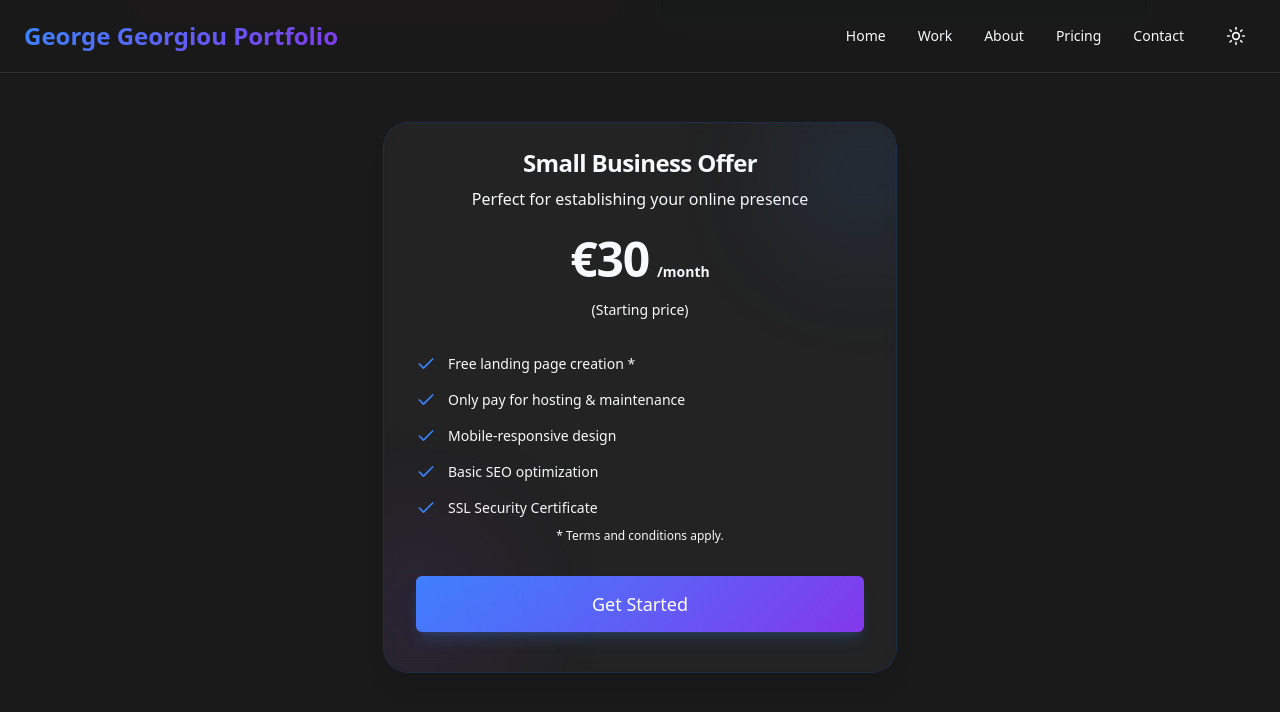
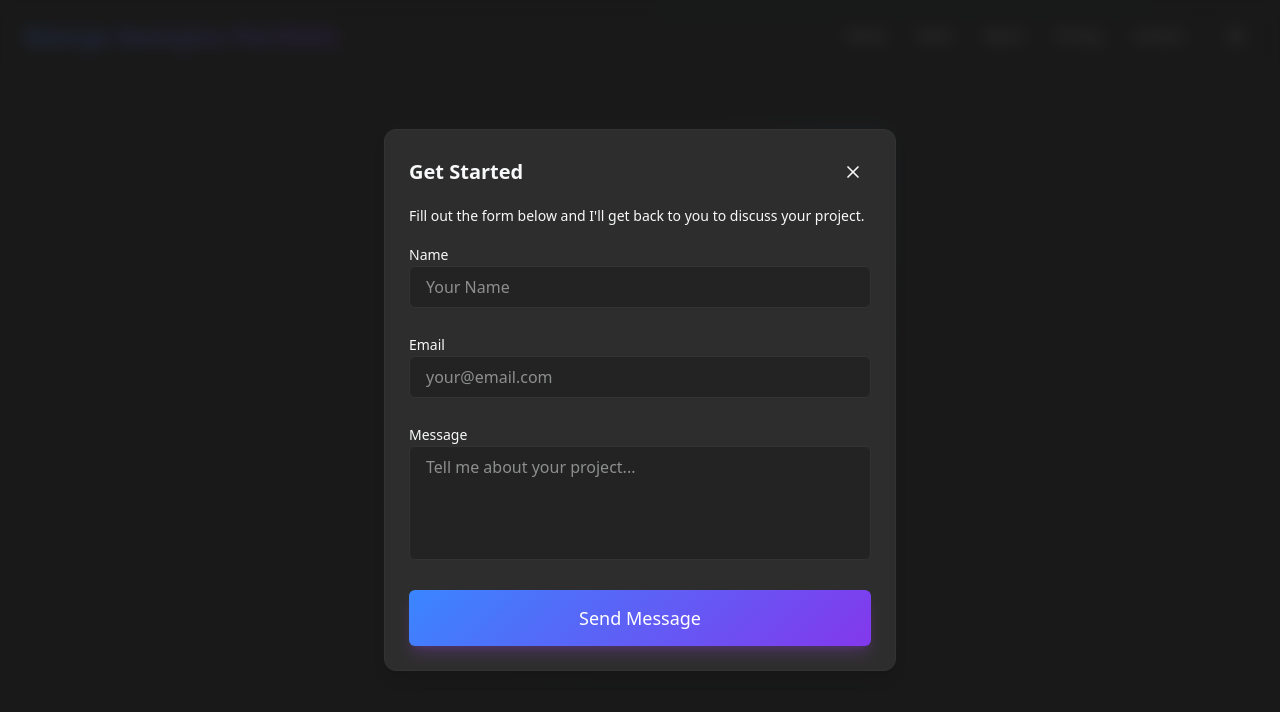
Before and after one commit to georgiougt/My-Portfolio, a Next.js app: page /pricing in a window 1280 px wide. Both pictures are taken after a click on the button "Get Started". Shown: the part 851-1563 px from the top of the page. Built offline with nearby package versions, Linux system fonts and the light colour scheme.

Commit message:
Implement ContactForm, Modal, and update Pricing page buttons

```diff
--- a/app/contact/page.tsx
+++ b/app/contact/page.tsx
@@ -1,6 +1,7 @@
 import { Navbar } from "@/components/layout/Navbar";
 import { Button } from "@/components/ui/Button";
 import { Card } from "@/components/ui/Card";
+import { ContactForm } from "@/components/sections/ContactForm";
 
 export default function Contact() {
     return (
@@ -15,46 +16,7 @@ export default function Contact() {
                         Have a project in mind? Let&apos;s build something amazing together.
                     </p>
 
-                    <Card className="p-8">
-                        {/*
-                          Form functional with user provided ID
-                        */}
-                        <form className="space-y-6" action="https://formspree.io/f/maqbkqzg" method="POST">
-                            <div className="space-y-2">
-                                <label htmlFor="name" className="text-sm font-medium text-foreground">Name</label>
-                                <input
-                                    id="name"
-                                    name="name"
-                                    type="text"
-                                    placeholder="Your Name"
-                                    className="w-full rounded-md border border-border bg-background/50 px-4 py-2 text-foreground placeholder:text-muted-foreground focus:border-primary focus:outline-none focus:ring-1 focus:ring-primary transition-all"
-                                />
-                            </div>
-                            <div className="space-y-2">
-                                <label htmlFor="email" className="text-sm font-medium text-foreground">Email</label>
-                                <input
-                                    id="email"
-                                    name="email"
-                                    type="email"
-                                    placeholder="your@email.com"
-                                    className="w-full rounded-md border border-border bg-background/50 px-4 py-2 text-foreground placeholder:text-muted-foreground focus:border-primary focus:outline-none focus:ring-1 focus:ring-primary transition-all"
-                                />
-                            </div>
-                            <div className="space-y-2">
-                                <label htmlFor="message" className="text-sm font-medium text-foreground">Message</label>
-                                <textarea
-                                    id="message"
-                                    name="message"
-                                    rows={4}
-                                    placeholder="Tell me about your project..."
-                                    className="w-full rounded-md border border-border bg-background/50 px-4 py-2 text-foreground placeholder:text-muted-foreground focus:border-primary focus:outline-none focus:ring-1 focus:ring-primary resize-none transition-all"
-                                />
-                            </div>
-                            <Button type="submit" size="lg" className="w-full" variant="gradient">
-                                Send Message
-                            </Button>
-                        </form>
-                    </Card>
+                    <ContactForm />
 
                 </div>
             </div>
--- a/app/pricing/page.tsx
+++ b/app/pricing/page.tsx
@@ -1,8 +1,13 @@
 import { Navbar } from "@/components/layout/Navbar";
 import { Button } from "@/components/ui/Button";
-import { Check, X } from "lucide-react";
+import { Check, X, Phone } from "lucide-react";
+import { Modal } from "@/components/ui/Modal";
+import { ContactForm } from "@/components/sections/ContactForm";
+import { useState } from "react";
 
 export default function PricingPage() {
+    const [isContactOpen, setIsContactOpen] = useState(false);
+
     return (
         <main className="flex min-h-screen flex-col bg-background text-foreground">
             <Navbar />
@@ -134,10 +139,34 @@ export default function PricingPage() {
                         * Terms and conditions apply.
                     </div>
 
-                    <Button className="mt-8 w-full bg-gradient-brand hover:opacity-90 transition-opacity" size="lg">
-                        Get Started
-                    </Button>
+                    <div className="mt-8 flex flex-col gap-3 sm:flex-row">
+                        <Button
+                            className="flex-1 bg-gradient-brand hover:opacity-90 transition-opacity"
+                            size="lg"
+                            onClick={() => setIsContactOpen(true)}
+                        >
+                            Get Started
+                        </Button>
+                        <Button
+                            variant="outline"
+                            size="lg"
+                            className="flex-1 gap-2"
+                            asChild
+                        >
+                            <a href="tel:+35799999999">
+                                <Phone className="h-4 w-4" />
+                                Call Us
+                            </a>
+                        </Button>
+                    </div>
                 </div>
+
+                <Modal isOpen={isContactOpen} onClose={() => setIsContactOpen(false)} title="Get Started">
+                    <p className="mb-4 text-sm text-muted-foreground">
+                        Fill out the form below and I'll get back to you to discuss your project.
+                    </p>
+                    <ContactForm showCard={false} />
+                </Modal>
 
             </div>
         </main>
--- /dev/null
+++ b/components/sections/ContactForm.tsx
@@ -0,0 +1,59 @@
+'use client';
+
+import React from 'react';
+import { Button } from '@/components/ui/Button';
+import { Card } from '@/components/ui/Card';
+
+interface ContactFormProps {
+    className?: string;
+    showCard?: boolean;
+}
+
+export function ContactForm({ className = '', showCard = true }: ContactFormProps) {
+    const FormContent = (
+        <form className={`space-y-6 ${className}`} action="https://formspree.io/f/maqbkqzg" method="POST">
+            <div className="space-y-2">
+                <label htmlFor="name" className="text-sm font-medium text-foreground">Name</label>
+                <input
+                    id="name"
+                    name="name"
+                    type="text"
+                    placeholder="Your Name"
+                    required
+                    className="w-full rounded-md border border-border bg-background/50 px-4 py-2 text-foreground placeholder:text-muted-foreground focus:border-primary focus:outline-none focus:ring-1 focus:ring-primary transition-all"
+                />
+            </div>
+            <div className="space-y-2">
+                <label htmlFor="email" className="text-sm font-medium text-foreground">Email</label>
+                <input
+                    id="email"
+                    name="email"
+                    type="email"
+                    placeholder="your@email.com"
+                    required
+                    className="w-full rounded-md border border-border bg-background/50 px-4 py-2 text-foreground placeholder:text-muted-foreground focus:border-primary focus:outline-none focus:ring-1 focus:ring-primary transition-all"
+                />
+            </div>
+            <div className="space-y-2">
+                <label htmlFor="message" className="text-sm font-medium text-foreground">Message</label>
+                <textarea
+                    id="message"
+                    name="message"
+                    rows={4}
+                    placeholder="Tell me about your project..."
+                    required
+                    className="w-full rounded-md border border-border bg-background/50 px-4 py-2 text-foreground placeholder:text-muted-foreground focus:border-primary focus:outline-none focus:ring-1 focus:ring-primary resize-none transition-all"
+                />
+            </div>
+            <Button type="submit" size="lg" className="w-full" variant="gradient">
+                Send Message
+            </Button>
+        </form>
+    );
+
+    if (showCard) {
+        return <Card className="p-8">{FormContent}</Card>;
+    }
+
+    return FormContent;
+}
--- /dev/null
+++ b/components/ui/Modal.tsx
@@ -0,0 +1,70 @@
+'use client';
+
+import React, { useEffect } from 'react';
+import { createPortal } from 'react-dom';
+import { X } from 'lucide-react';
+import { AnimatePresence, motion } from 'framer-motion';
+
+interface ModalProps {
+    isOpen: boolean;
+    onClose: () => void;
+    children: React.ReactNode;
+    title?: string;
+}
+
+export function Modal({ isOpen, onClose, children, title }: ModalProps) {
+    useEffect(() => {
+        if (isOpen) {
+            document.body.style.overflow = 'hidden';
+        } else {
+            document.body.style.overflow = 'unset';
+        }
+        return () => {
+            document.body.style.overflow = 'unset';
+        };
+    }, [isOpen]);
+
+    // Don't render anything on the server
+    if (typeof window === 'undefined') return null;
+
+    return createPortal(
+        <AnimatePresence>
+            {isOpen && (
+                <>
+                    {/* Backdrop */}
+                    <motion.div
+                        initial={{ opacity: 0 }}
+                        animate={{ opacity: 1 }}
+                        exit={{ opacity: 0 }}
+                        onClick={onClose}
+                        className="fixed inset-0 z-[100] bg-background/80 backdrop-blur-sm"
+                    />
+
+                    {/* Modal Content */}
+                    <div className="fixed inset-0 z-[101] flex items-center justify-center p-4">
+                        <motion.div
+                            initial={{ opacity: 0, scale: 0.95, y: 20 }}
+                            animate={{ opacity: 1, scale: 1, y: 0 }}
+                            exit={{ opacity: 0, scale: 0.95, y: 20 }}
+                            transition={{ duration: 0.2 }}
+                            className="relative w-full max-w-lg overflow-hidden rounded-lg border border-border bg-card p-6 shadow-lg sm:rounded-xl"
+                        >
+                            <div className="flex items-center justify-between mb-4">
+                                {title && <h2 className="text-xl font-semibold">{title}</h2>}
+                                <button
+                                    onClick={onClose}
+                                    className="rounded-full p-2 hover:bg-muted/50 transition-colors"
+                                >
+                                    <X className="h-5 w-5" />
+                                    <span className="sr-only">Close</span>
+                                </button>
+                            </div>
+                            {children}
+                        </motion.div>
+                    </div>
+                </>
+            )}
+        </AnimatePresence>,
+        document.body
+    );
+}
```
